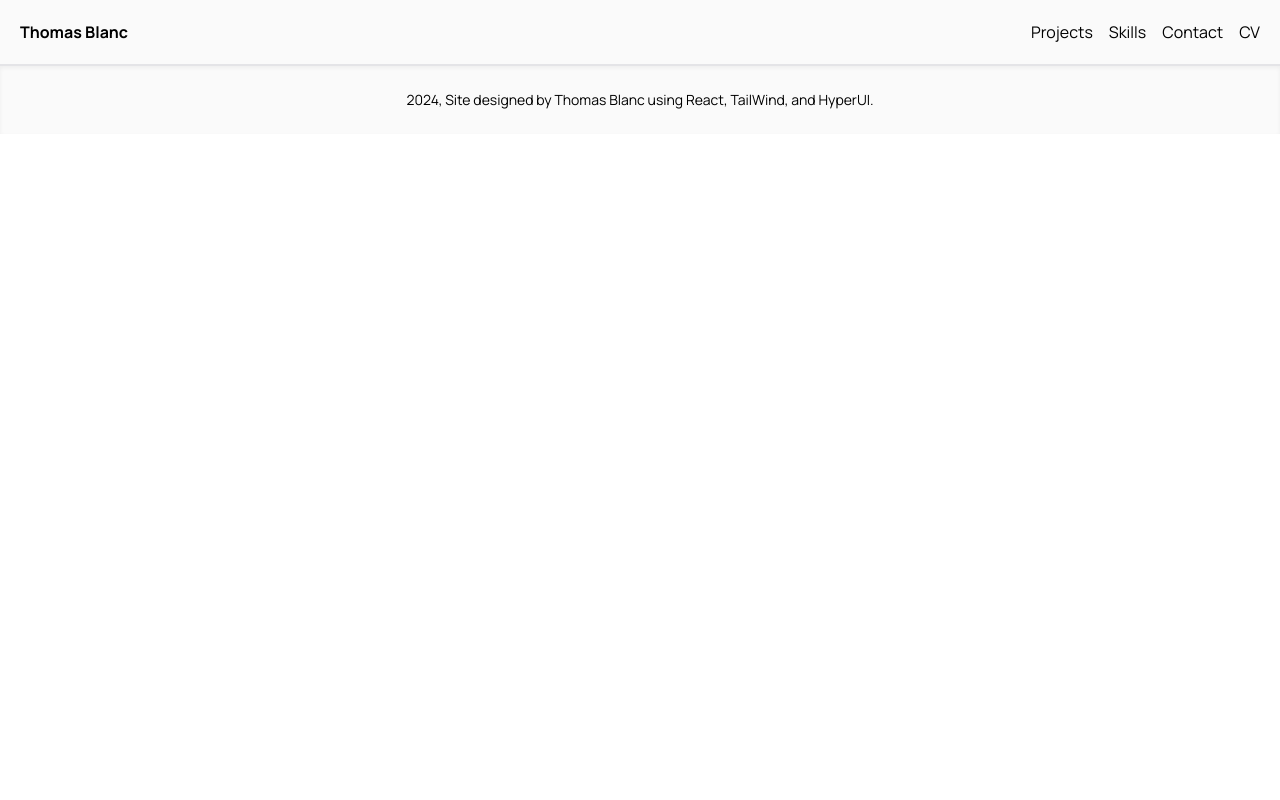
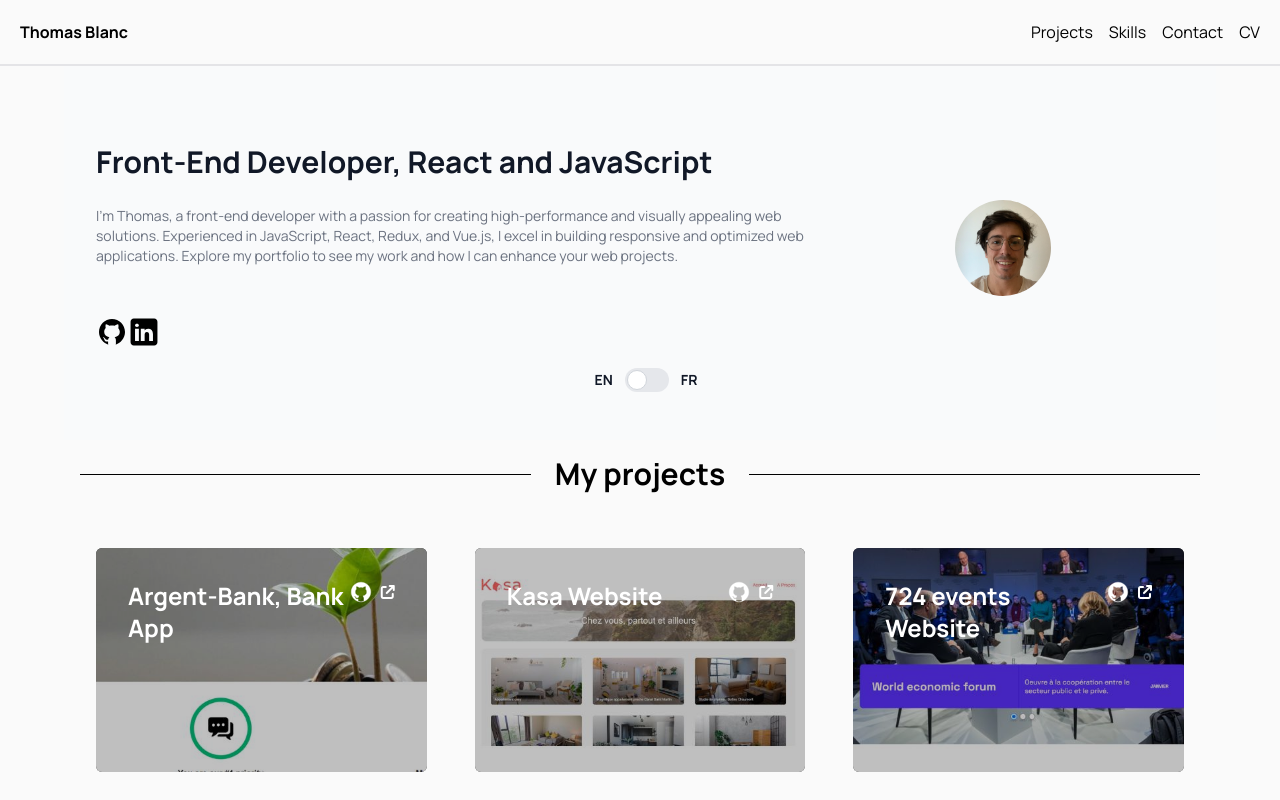
Before and after one commit to Doctorwhat69/Mon-portfolio, a React (Vite) app: page / in a window 1280 px wide. Shown: the top 800 px of the page. Built offline with nearby package versions, Linux system fonts and the light colour scheme.

Commit message:
hash router

```diff
--- a/src/main.jsx
+++ b/src/main.jsx
@@ -15,11 +15,8 @@
         <div className="font-sans">
           <Header />
           <Routes>
-            <Route path="/Mon-portfolio" element={<Home />} />
-            <Route
-              path="/Mon-portfolio/projects"
-              element={<OthersProjects />}
-            />
+            <Route path="/" element={<Home />} />
+            <Route path="/projects" element={<OthersProjects />} />
           </Routes>
           <Footer />
         </div>
```
